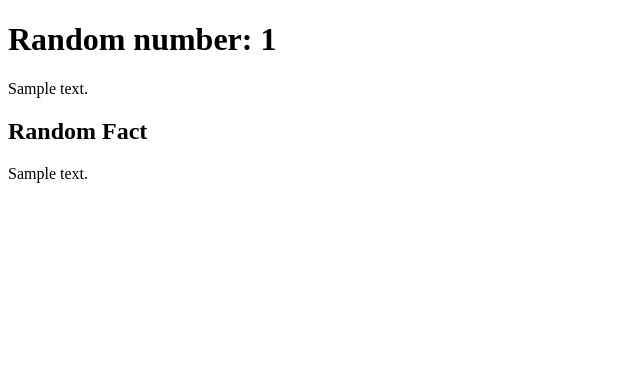
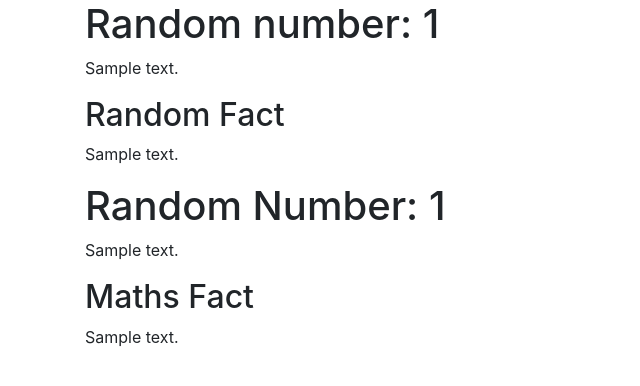
Before and after one commit to rbrokenshaw/Django-Numbers, a Django app: page / in a window 1280 px wide. Shown: the top 386 px of the page, without its empty margins (0-640 px from the left). Run offline with Django 3.2, Linux system fonts and the light colour scheme; tables that the repository leaves empty hold one stand-in row (values such as "Sample post"); a database or web service that is not in the repository returns one stand-in record (values such as "Sample title"); data that the repository does not hold is empty; some libraries are stand-ins or nearby versions.

Commit message:
added css and extra requests

```diff
--- a/src/numbers_app/main/views.py
+++ b/src/numbers_app/main/views.py
@@ -3,22 +3,46 @@ import requests
 
 
 def home_view(request):
-	# first api request- random year
-	response = requests.get('http://numbersapi.com/random/year?json')
-	random_number = response.json()
-	number = random_number['number']
-	response_text = random_number['text']
+    # first api request- random year
+    response = requests.get('http://numbersapi.com/random/year?json')
+    if response:
+        random_number = response.json()
+        number = random_number['number']
+        response_text = random_number['text']
 
-	# second api request- trivia on the number generated by the year in first request
-	response2_url = "http://numbersapi.com/" + str(number) + "/trivia?json"
-	response2 = requests.get(response2_url)
-	random_fact = response2.json()
-	response2_text = random_fact['text']
+    # second api request- trivia on the number generated by the year in first request
+    response2_url = "http://numbersapi.com/" + str(number) + "/trivia?json"
+    response2 = requests.get(response2_url)
+    if response2:
+        random_fact = response2.json()
+        response2_text = random_fact['text']
 
-	context = {
-		'number' : number,
-		'response_text': response_text,
-		'response2_text': response2_text,
-	}
+    # third api request- second random number trivia
+    response3 = requests.get('http://numbersapi.com/random/trivia?json')
+    if response3:
+        random_number2 = response3.json()
+        number2 = random_number2['number']
+        response3_text = random_number2['text']
 
-	return render(request, 'home.html', context)
+    # fourth api request- second random number maths
+    response4_url = "http://numbersapi.com/" + str(number2) + "/math?json"
+    response4 = requests.get(response4_url)
+    if response4:
+        maths_fact = response4.json()
+        response4_text = maths_fact['text']
+
+    print (random_number)
+    print (random_fact)
+    print (random_number2)
+    print (maths_fact)
+
+    context = {
+        'number' : number,
+        'response_text': response_text,
+        'response2_text': response2_text,
+        'number2': number2,
+        'response3_text': response3_text,
+        'response4_text': response4_text,
+    }
+
+    return render(request, 'home.html', context)
--- /dev/null
+++ b/src/numbers_app/static/style.css
@@ -0,0 +1,3 @@
+body {
+    background-color: aquamarine;
+}
--- a/src/numbers_app/templates/home.html
+++ b/src/numbers_app/templates/home.html
@@ -1,16 +1,41 @@
+{% load static %}
 <!DOCTYPE html>
 <html>
 <head>
-	<title></title>
+	<title>Django Numbers</title>
+
+	<!-- Stylesheet -->
+	<link rel="stylesheet" type="text/css" href="{% static 'style.css' %}">
+
+	<!-- Bootstrap Stylesheet -->
+	<link rel="stylesheet" href="https://stackpath.bootstrapcdn.com/bootstrap/4.4.1/css/bootstrap.min.css" integrity="sha384-Vkoo8x4CGsO3+Hhxv8T/Q5PaXtkKtu6ug5TOeNV6gBiFeWPGFN9MuhOf23Q9Ifjh" crossorigin="anonymous">
 </head>
 <body>
-		<h1>Random number: {{ number }}</h1>
+		<div class="container">
+			{% if number %}
+				<h1>Random number: {{ number }}</h1>
 
-		<p>{{ response_text }}
+				<p>{{ response_text }}
 
-		<h2>Random Fact</h2>
+				<h2>Random Fact</h2>
 
-		<p>{{ response2_text }}</p>
+				<p>{{ response2_text }}</p>
 
+
+				<h1>Random Number: {{ number2 }}</h1>
+
+				<p>{{ response3_text }}</p>
+
+				<h2>Maths Fact</h2>
+
+				<p>{{ response4_text }}</p>
+			{% else %}
+				<p> The Numbers API does not seem to be workking at the moment. Please try again.</p>
+			{% endif %}
+		</div>
+
+	<script src="https://code.jquery.com/jquery-3.4.1.slim.min.js" integrity="sha384-J6qa4849blE2+poT4WnyKhv5vZF5SrPo0iEjwBvKU7imGFAV0wwj1yYfoRSJoZ+n" crossorigin="anonymous"></script>
+	<script src="https://cdn.jsdelivr.net/npm/popper.js@1.16.0/dist/umd/popper.min.js" integrity="sha384-Q6E9RHvbIyZFJoft+2mJbHaEWldlvI9IOYy5n3zV9zzTtmI3UksdQRVvoxMfooAo" crossorigin="anonymous"></script>
+	<script src="https://stackpath.bootstrapcdn.com/bootstrap/4.4.1/js/bootstrap.min.js" integrity="sha384-wfSDF2E50Y2D1uUdj0O3uMBJnjuUD4Ih7YwaYd1iqfktj0Uod8GCExl3Og8ifwB6" crossorigin="anonymous"></script>
 </body>
 </html>
```
Also changed, not shown: src/numbers_app/numbers_app/settings.py (+6 -1 lines).
